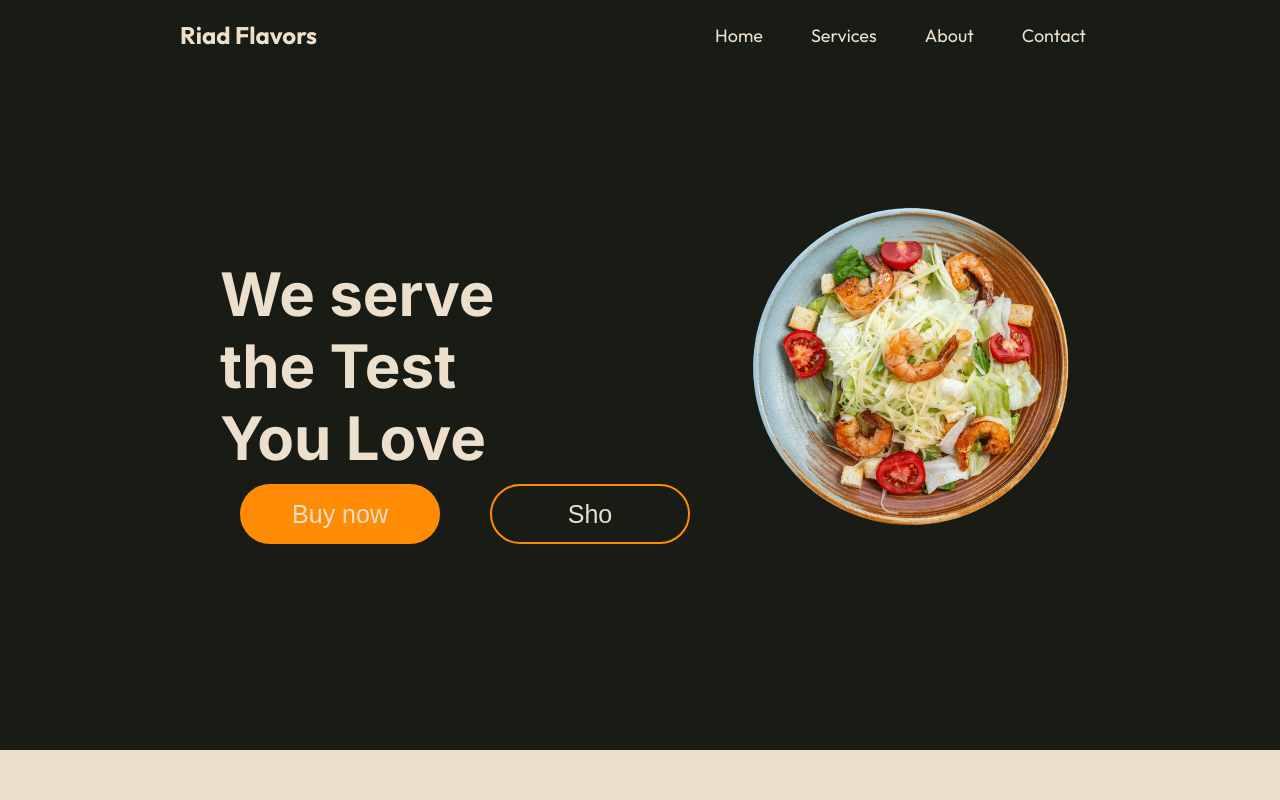
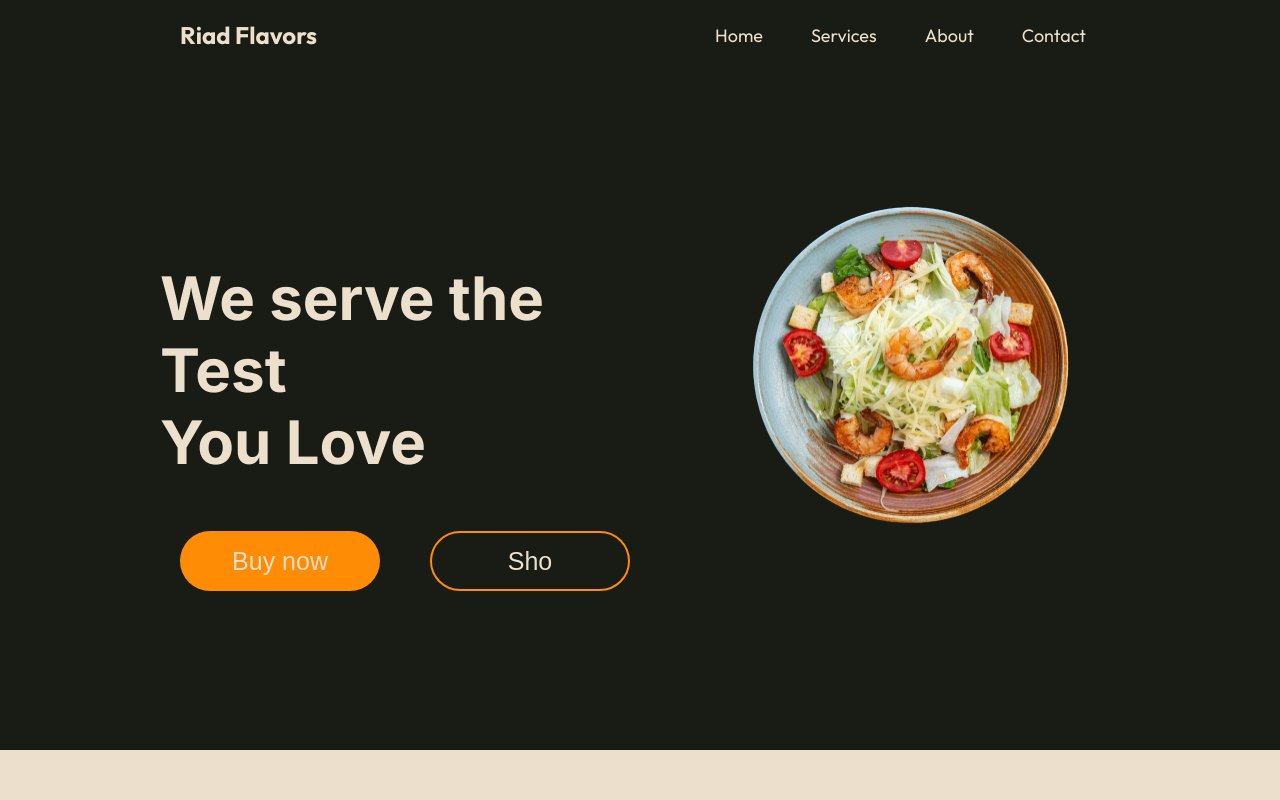
Before and after one commit to ZakariaElkhadir/Food-Ordering-System, a React (Vite) app: page / in a window 1280 px wide. Shown: the top 800 px of the page. Built offline with nearby package versions, Linux system fonts and the light colour scheme.

Commit message:
Update HeroSection.scss styles

```diff
--- a/src/HeroSection/HeroSection.scss
+++ b/src/HeroSection/HeroSection.scss
@@ -22,7 +22,7 @@ $btn-bg: #FF8C04;
             font-size: 60px;
             @extend .inter;
             margin-top: 10px;
-            margin: 60px;
+
 
 
 
@@ -36,7 +36,8 @@ $btn-bg: #FF8C04;
 
     }
     .button{
-        margin-top: -50px;
+        margin-left: 180px;
+        padding-left: 0;
     }
 
     .button .btn-1{
```
Also changed, not shown: 1 other file (tests, documents, lock files or other folders).
